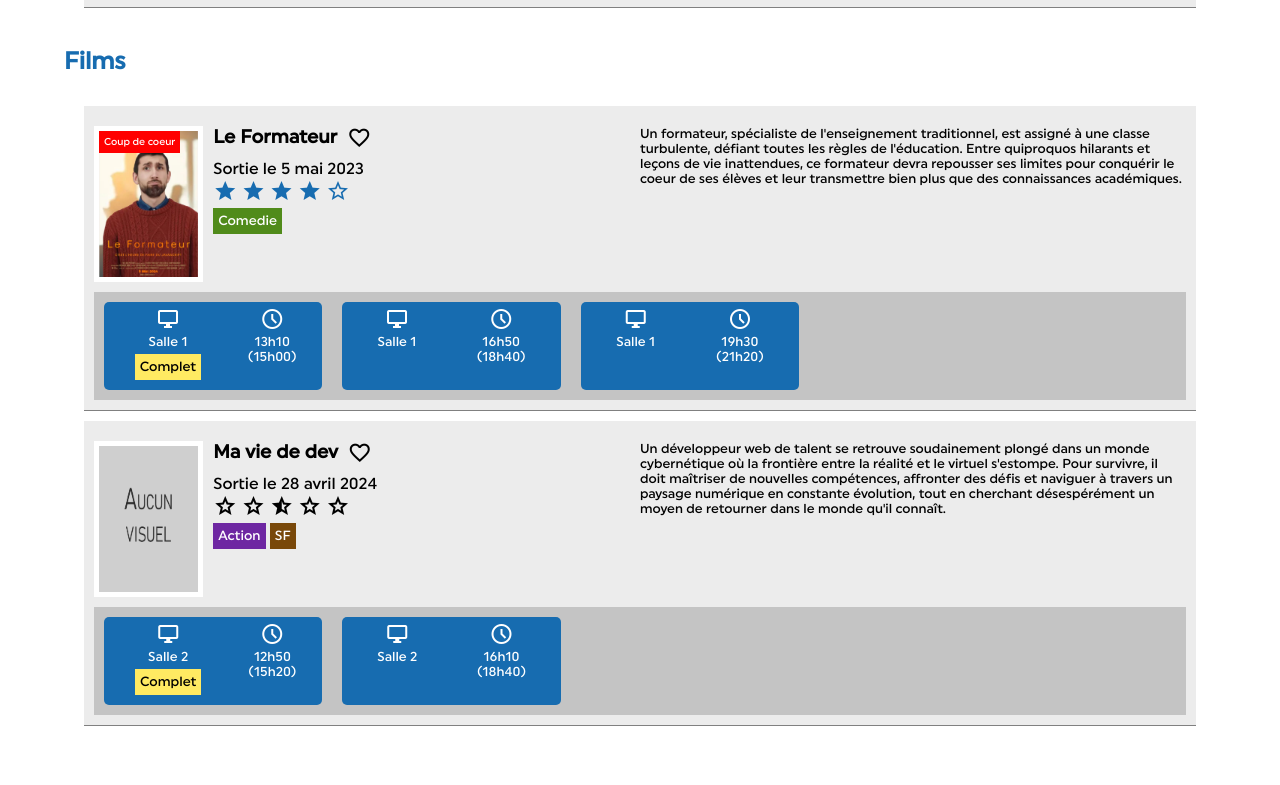
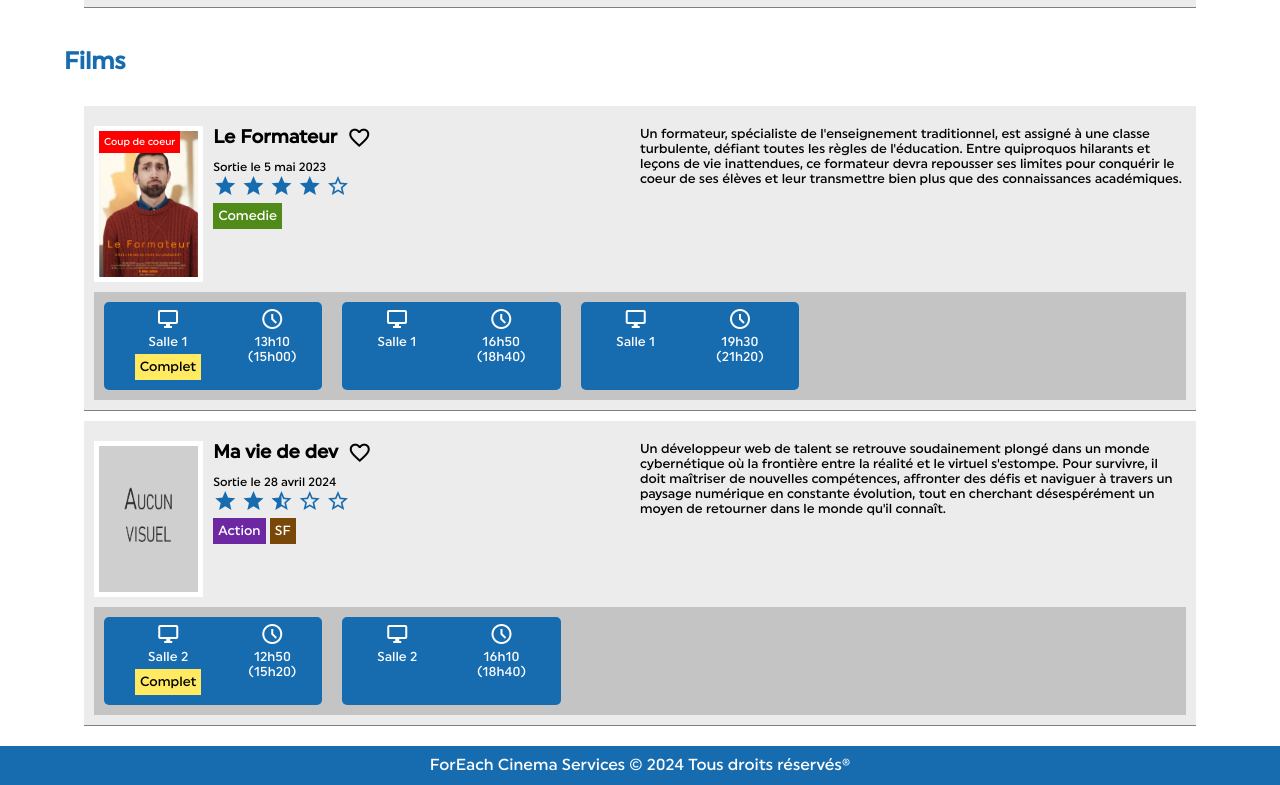
Before and after one commit to YazidK15/ForEachCine, a plain HTML site: page index.html in a window 1280 px wide. Shown: the part 609-1394 px from the top of the page. Before the commit the page ends 1345 px from the top, so only its background shows below. Drawn offline with nearby package versions, Linux system fonts and the light colour scheme.

Commit message:
Ajout du footer

```diff
--- a/index.css
+++ b/index.css
@@ -231,6 +231,10 @@ header h1 {
     color: #176CB0;
 }
 
+.date {
+    font-size: 12px;
+}
+
 .info_movie h3 {
     display: flex;
     align-items: center;
@@ -306,3 +310,14 @@ h3 .material-symbols-outlined {
     padding: 5px;
     margin: 5px;
 }
+
+/* Footer */
+
+footer {
+    background-color: #176CB0;
+    color: white;
+    display: flex;
+    justify-content: center;
+    padding: 10px;
+    margin-top: 20px;
+}
--- a/index.html
+++ b/index.html
@@ -85,7 +85,7 @@
                             </div>
                             <div class="info_movie">
                                 <h3>Le Formateur <span class="material-symbols-outlined">favorite</span></h3>
-                                <p>Sortie le 5 mai 2023</p>
+                                <p class="date">Sortie le 5 mai 2023</p>
                                 <p class="stars">
                                     <span class="material-icons"> star</span>
                                     <span class="material-icons"> star</span>
@@ -148,13 +148,13 @@
                             </div>
                             <div class="info_movie">
                                 <h3>Ma vie de dev <span class="material-symbols-outlined">favorite</span></h3>
-                                <p>Sortie le 28 avril 2024</p>
-                                <p>
-                                    <span class="material-symbols-outlined">star</span>
-                                    <span class="material-symbols-outlined">star</span>
-                                    <span class="material-symbols-outlined"> star_half</span>
-                                    <span class="material-symbols-outlined">star</span>
-                                    <span class="material-symbols-outlined">star</span>
+                                <p class="date">Sortie le 28 avril 2024</p>
+                                <p class="stars">
+                                    <span class="material-icons"> star</span>
+                                    <span class="material-icons"> star</span>
+                                    <span class="material-icons"> star_half</span>
+                                    <span class="material-icons"> star_border</span>
+                                    <span class="material-icons"> star_border</span>
                                 </p>
                                 <button class="category_action">Action</button>
                                 <button class="category_SF">SF</button>
@@ -191,10 +191,11 @@
                     </div>
                 </li>
             </ul>
-
         </section>
     </main>
-    <footer></footer>
+    <footer>
+        <p>ForEach Cinema Services © 2024 Tous droits réservés®</p>
+    </footer>
 
     <script src="./index.js"></script>
 </body>
```
